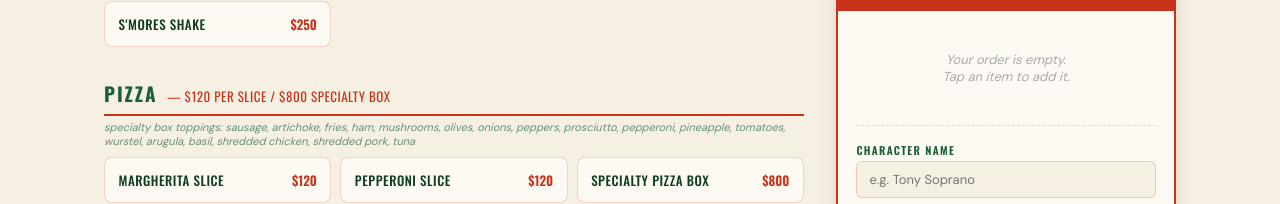
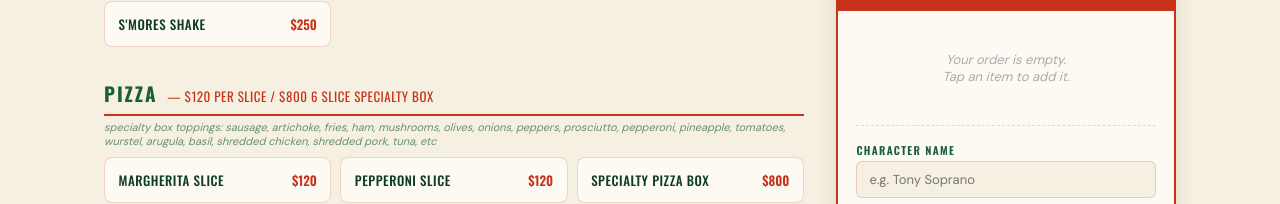
Before and after one commit to starshipunicorn/teapot-orders, a website: page index.html in a window 1280 px wide. Shown: the part 397-601 px from the top of the page. Drawn offline with nearby package versions, Linux system fonts and the light colour scheme.

Commit message:
Update index.html

```diff
--- a/index.html
+++ b/index.html
@@ -310,7 +310,7 @@ const MENU = {
   "Special": { price: "$250", note: null, items: {
     "S'mores Shake": { price: 250 },
   }},
-  "Pizza": { price: "$120 per slice / $800 specialty box", note: "specialty box toppings: sausage, artichoke, fries, ham, mushrooms, olives, onions, peppers, prosciutto, pepperoni, pineapple, tomatoes, wurstel, arugula, basil, shredded chicken, shredded pork, tuna", items: {
+  "Pizza": { price: "$120 per slice / $800 6 slice specialty box", note: "specialty box toppings: sausage, artichoke, fries, ham, mushrooms, olives, onions, peppers, prosciutto, pepperoni, pineapple, tomatoes, wurstel, arugula, basil, shredded chicken, shredded pork, tuna, etc", items: {
   "Margherita Slice": { price: 120 },
   "Pepperoni Slice":  { price: 120 },
   "Specialty Pizza Box": { price: 800 },
```
